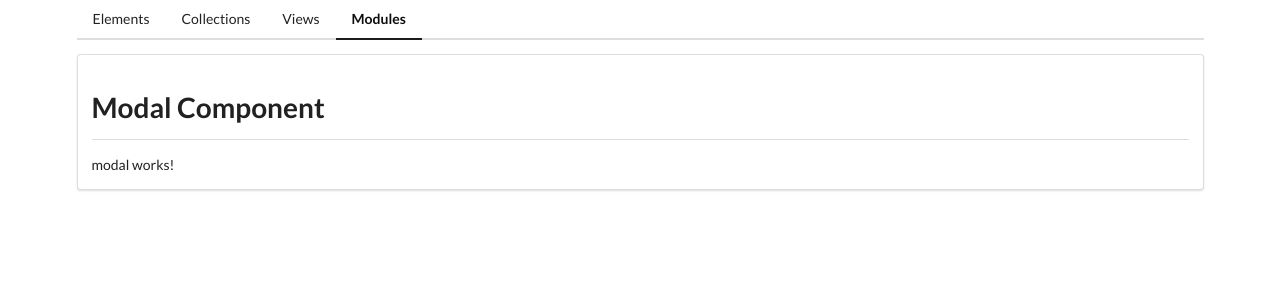
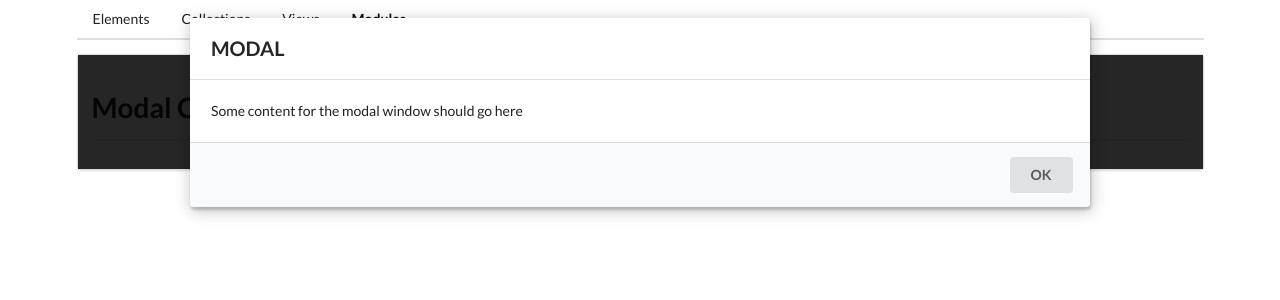
Before and after one commit to Tahmid79/Angular-Components, an Angular app: page /mods in a window 1280 px wide. Shown: the top 300 px of the page. Built offline with nearby package versions, Linux system fonts and the light colour scheme.

Commit message:
Modal Component

```diff
--- a/src/app/app.component.html
+++ b/src/app/app.component.html
@@ -1,4 +1,5 @@
 <div class="ui container">
+
     <div class="ui secondary pointing menu">
       <a routerLink="/elements" class="item" routerLinkActive="active">Elements</a><br>
       <a routerLink="/collections"  class="item" routerLinkActive="active" >Collections</a>
@@ -9,4 +10,5 @@
     <div class="ui segment">
       <router-outlet></router-outlet>
     </div>
+
 </div>
--- a/src/app/mods/modal/modal.component.html
+++ b/src/app/mods/modal/modal.component.html
@@ -1 +1,21 @@
-<p>modal works!</p>
+<div class="ui dimmer visible active">
+  <div class="ui modal visible active">
+      <i class="close icon"></i>
+
+      <div class="header">
+        MODAL
+      </div>
+
+      <div class="content">
+          <p>
+            Some content for the modal window should go here
+          </p>
+      </div>
+
+      <div class="actions">
+        <button class="ui button">OK</button>
+      </div>
+  </div>
+
+
+</div>
```
